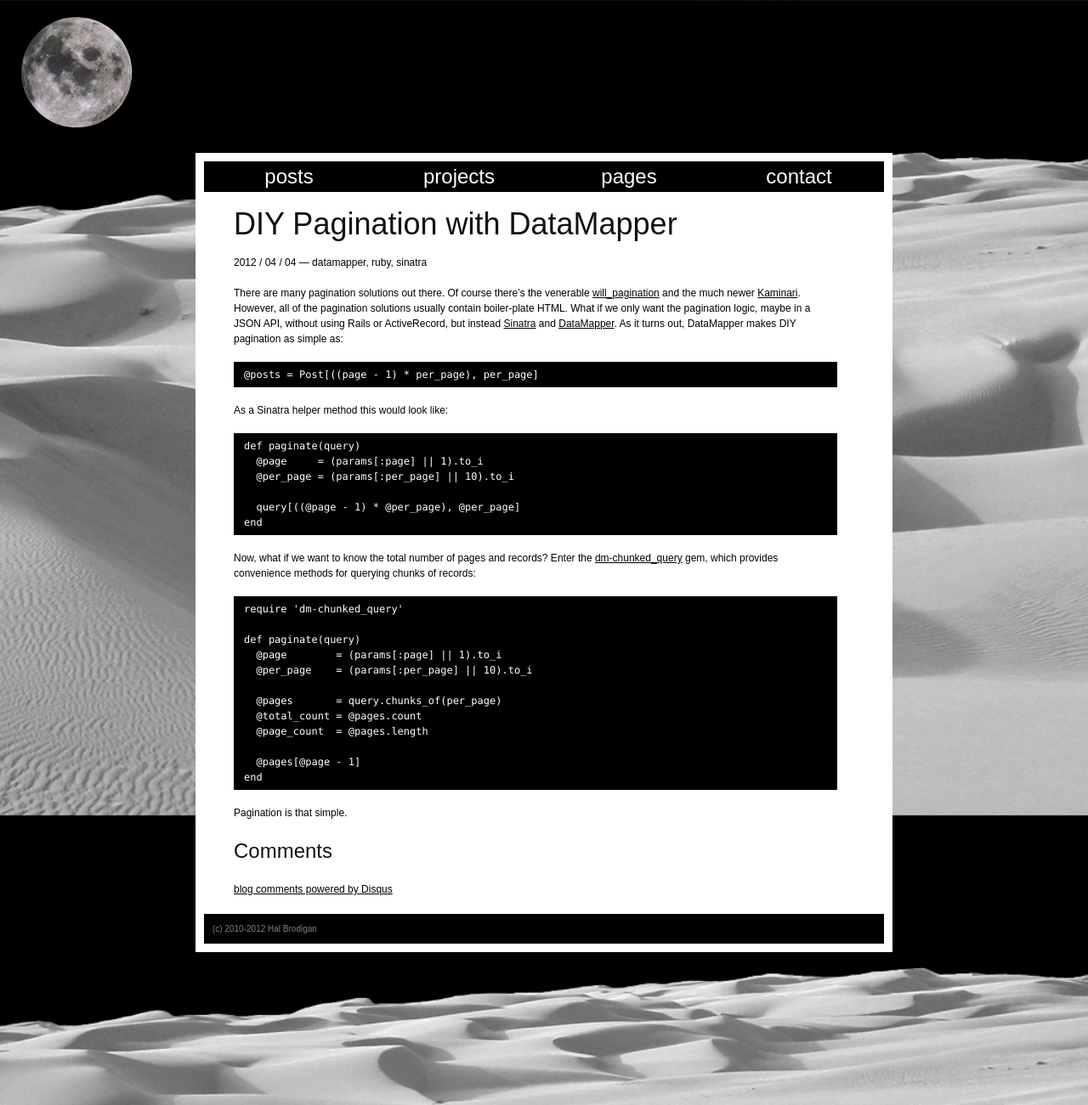
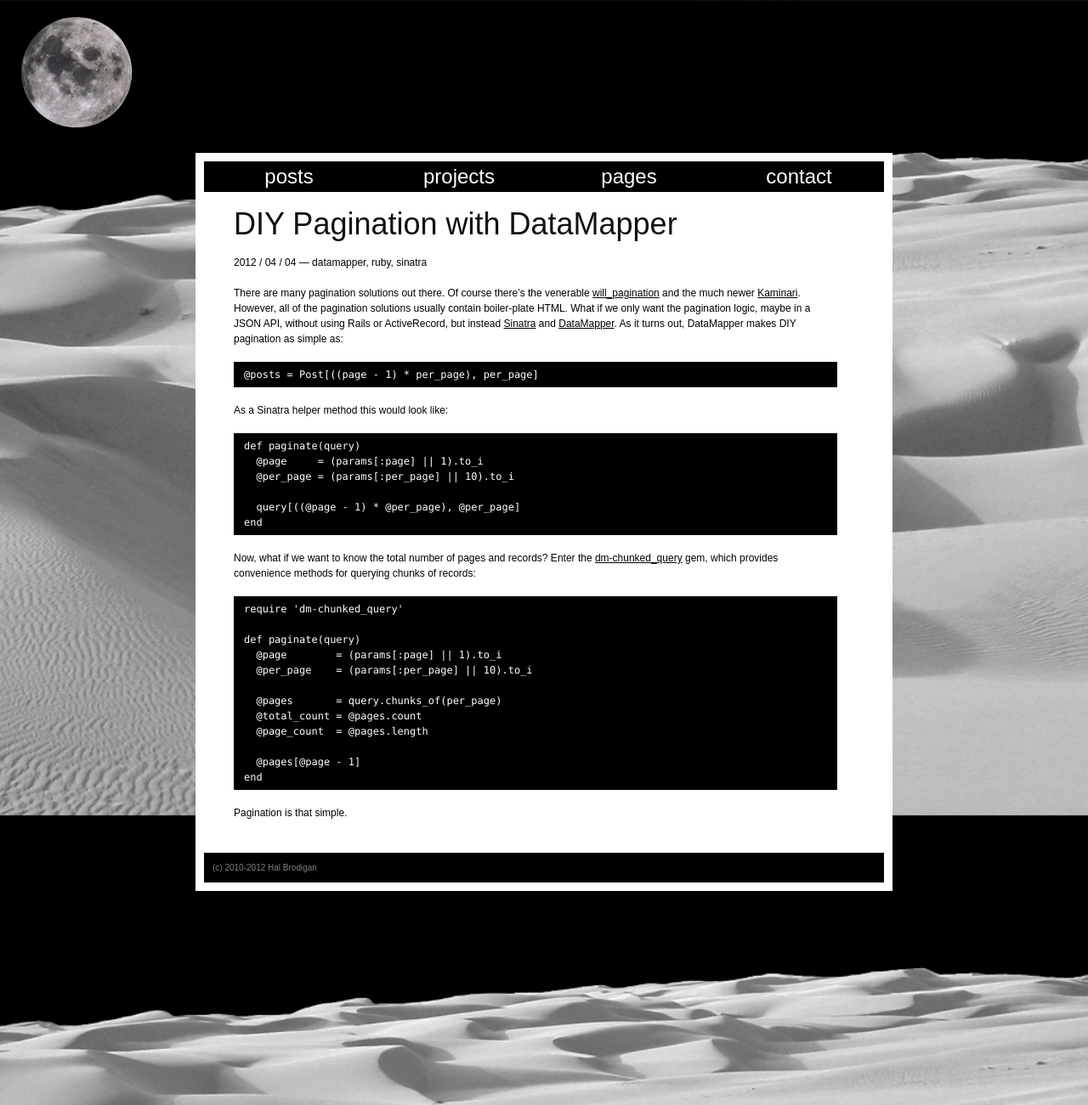
Before and after one commit to postmodern/postmodern.github.io, a Jekyll site: the page built from _posts/2012-04-04-diy-pagination-with-datamapper.md, in a window 1280 px wide. Shown: the whole page at 85% size. Built offline with Jekyll 4.4.1, drawn with Linux system fonts in a browser that asks for light colours; comment, search, counter and statistics services are not loaded.

Commit message:
Removed Disqus comments.

```diff
--- a/_includes/disqus.html
+++ /dev/null
@@ -1,11 +0,0 @@
-<h2>Comments</h2>
-<div id="disqus_thread"></div>
-<script type="text/javascript">
-  (function() {
-   var dsq = document.createElement('script'); dsq.type = 'text/javascript'; dsq.async = true;
-   dsq.src = 'http://postmodern.disqus.com/embed.js';
-   (document.getElementsByTagName('head')[0] || document.getElementsByTagName('body')[0]).appendChild(dsq);
-  })();
-</script>
-<noscript>Please enable JavaScript to view the <a href="http://disqus.com/?ref_noscript=postmodern">comments powered by Disqus.</a></noscript>
-<a href="http://disqus.com" class="dsq-brlink">blog comments powered by <span class="logo-disqus">Disqus</span></a>
--- a/_layouts/post.html
+++ b/_layouts/post.html
@@ -13,5 +13,3 @@
 
   {{ content }}
 </div>
-
-{% include disqus.html %}
```
